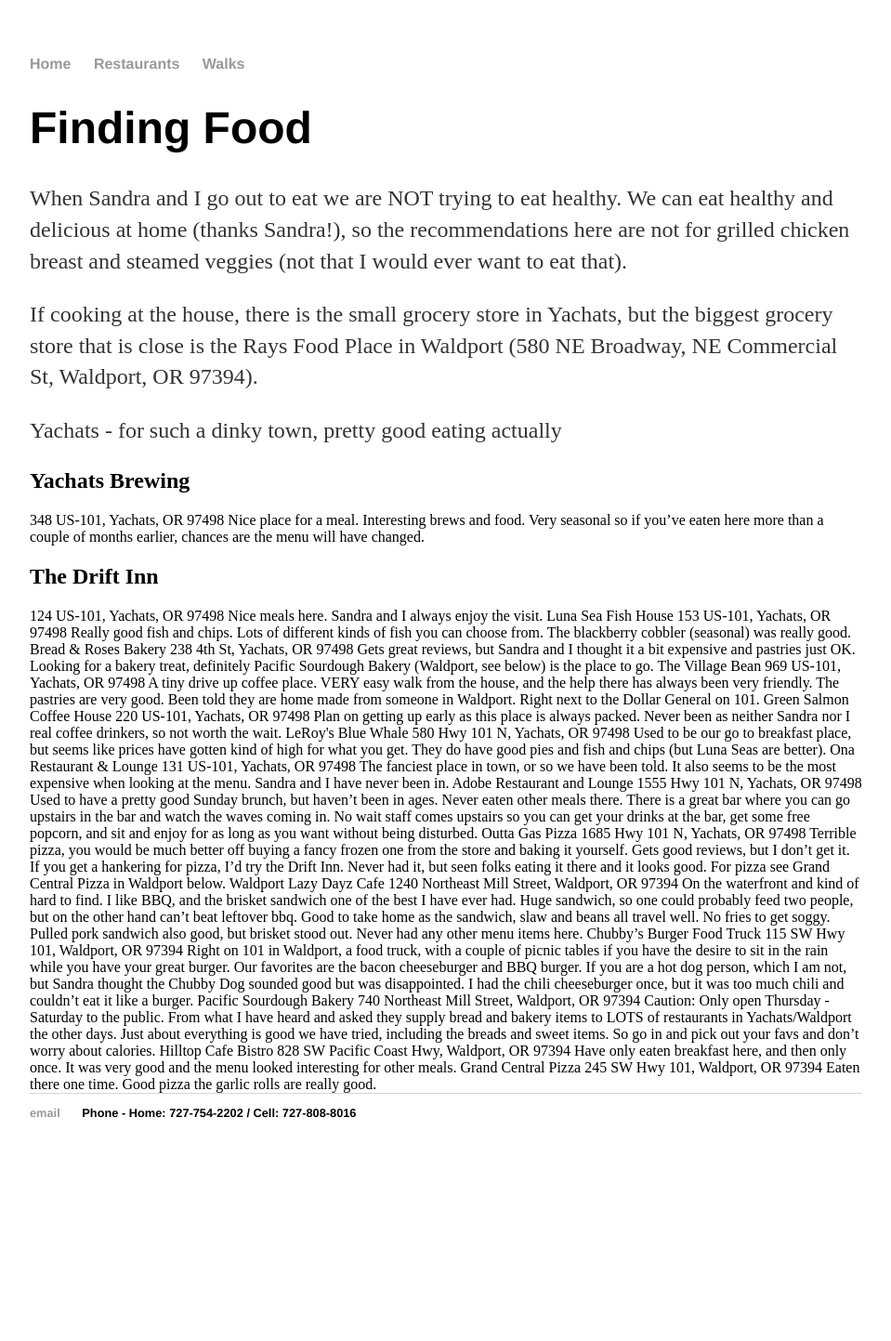
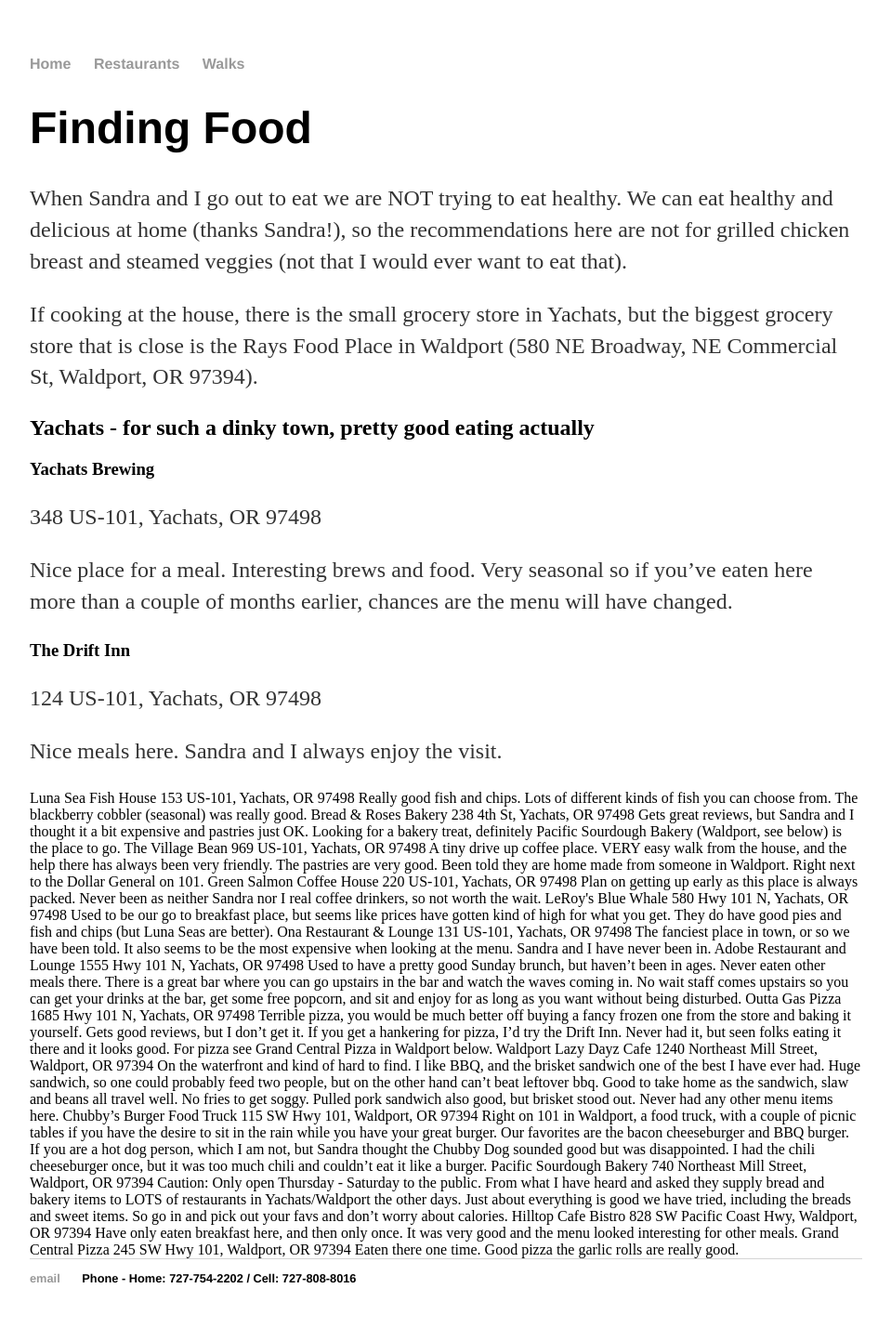
Before and after one commit to mboles/mboles.github.io, a Jekyll site: the page built from restaurants/index.html, in a window 1280 px wide. Shown: the whole page at 93% size, without its empty margins (160-1119 px from the left). Built offline with Jekyll 4.4.1, drawn with Linux system fonts in a browser that asks for light colours; before the commit the page ends 1265 px from its top, so only the background shows below that.

```diff
--- a/restaurants/index.html
+++ b/restaurants/index.html
@@ -10,17 +10,17 @@ title: Finding Food
 <p>If cooking at the house, there is the small grocery store in Yachats, but the biggest grocery store that is close is the Rays Food Place in Waldport  (580 NE Broadway, NE Commercial St, Waldport, OR 97394).</p>
 
 
-<p>Yachats - for such a dinky town, pretty good eating actually</p>
-<h2>Yachats Brewing</h2>
-348 US-101, Yachats, OR 97498
+<h2>Yachats - for such a dinky town, pretty good eating actually</h2>
+<h3>Yachats Brewing</h3>
+<p>348 US-101, Yachats, OR 97498</p>
 
-Nice place for a meal. Interesting brews and food. Very seasonal so if you’ve eaten here more than a couple of months earlier, chances are the menu will have changed.
+<p>Nice place for a meal. Interesting brews and food. Very seasonal so if you’ve eaten here more than a couple of months earlier, chances are the menu will have changed.</p>
 
 
-<h2>The Drift Inn</h2>
-124 US-101, Yachats, OR 97498
+<h3>The Drift Inn</h3>
+<p>124 US-101, Yachats, OR 97498</p>
 
-Nice meals here. Sandra and I always enjoy the visit.
+<p>Nice meals here. Sandra and I always enjoy the visit.</p>
 
 
 Luna Sea Fish House
```
